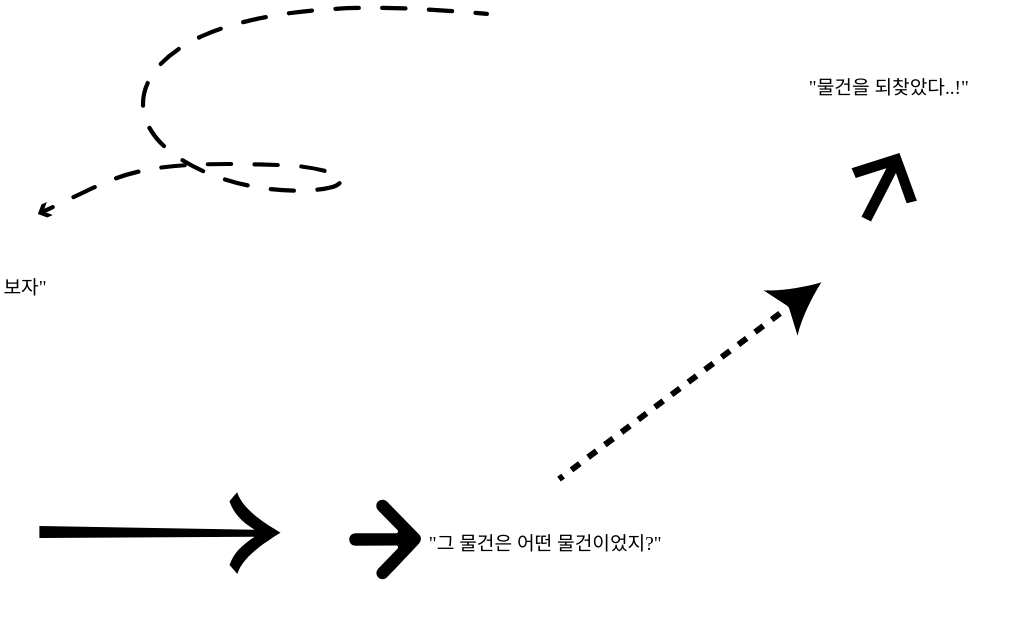
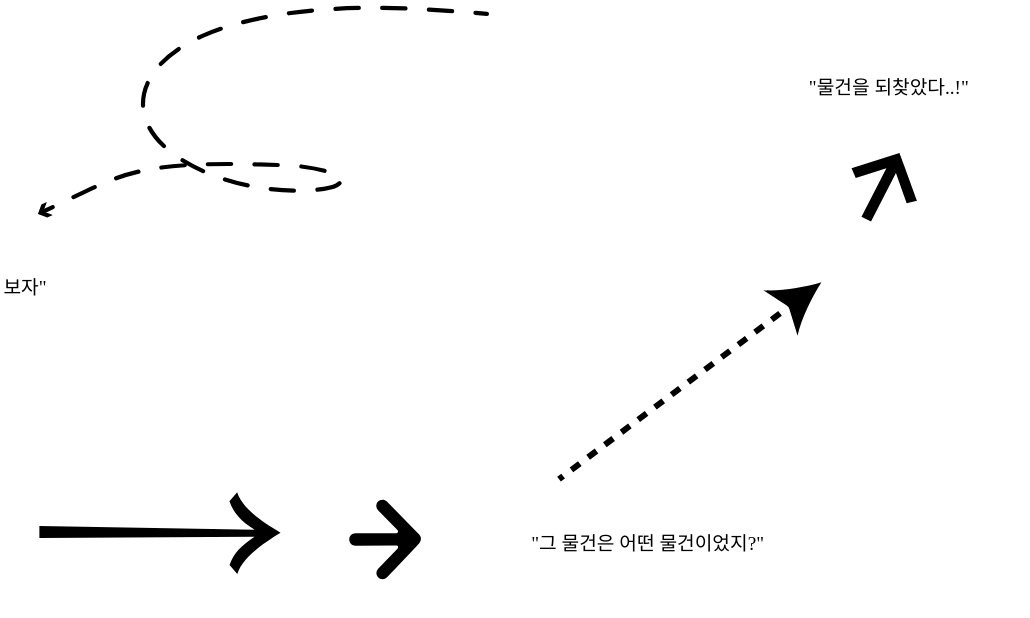
Before and after one commit to seahjj/Finder_web, a plain HTML site: page index.html in a window 1280 px wide. Shown: the part 174-792 px from the top of the page, 250-1280 px from the left. Drawn offline with Linux system fonts and the light colour scheme; a web font is replaced by a local one.

Commit message:
Update style.css

```diff
--- a/style.css
+++ b/style.css
@@ -105,7 +105,7 @@ body {
 
 #text-5 {
     top: 87vh;
-    right: 28%;
+    right: 20%;
     z-index: 1;
 
 }
```
